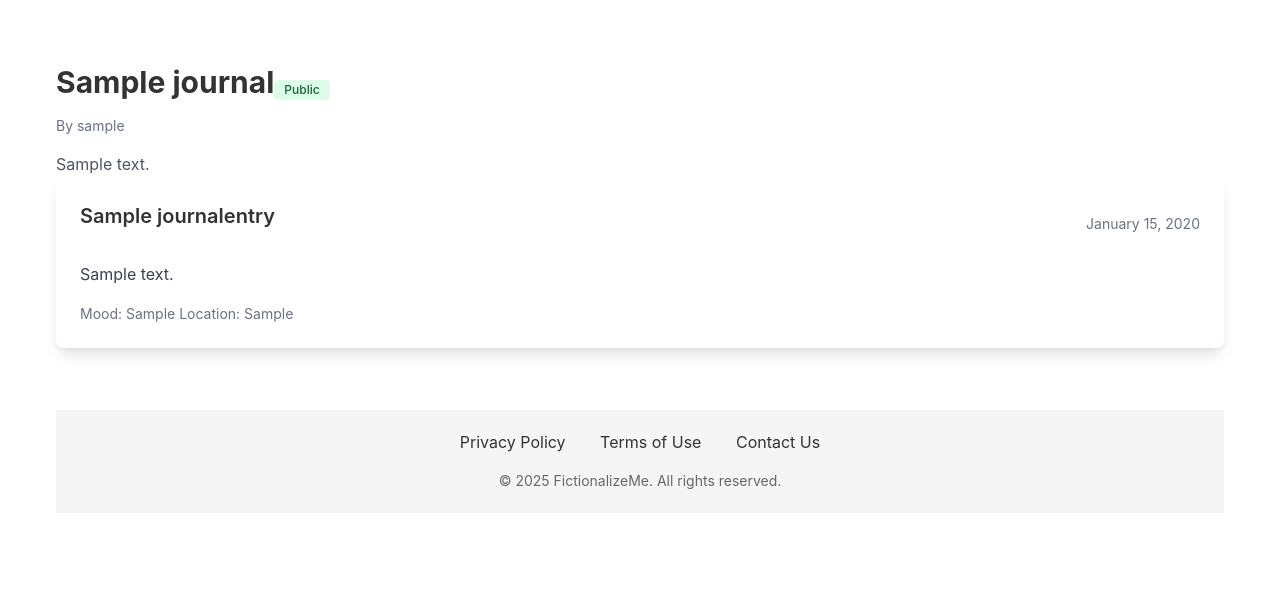
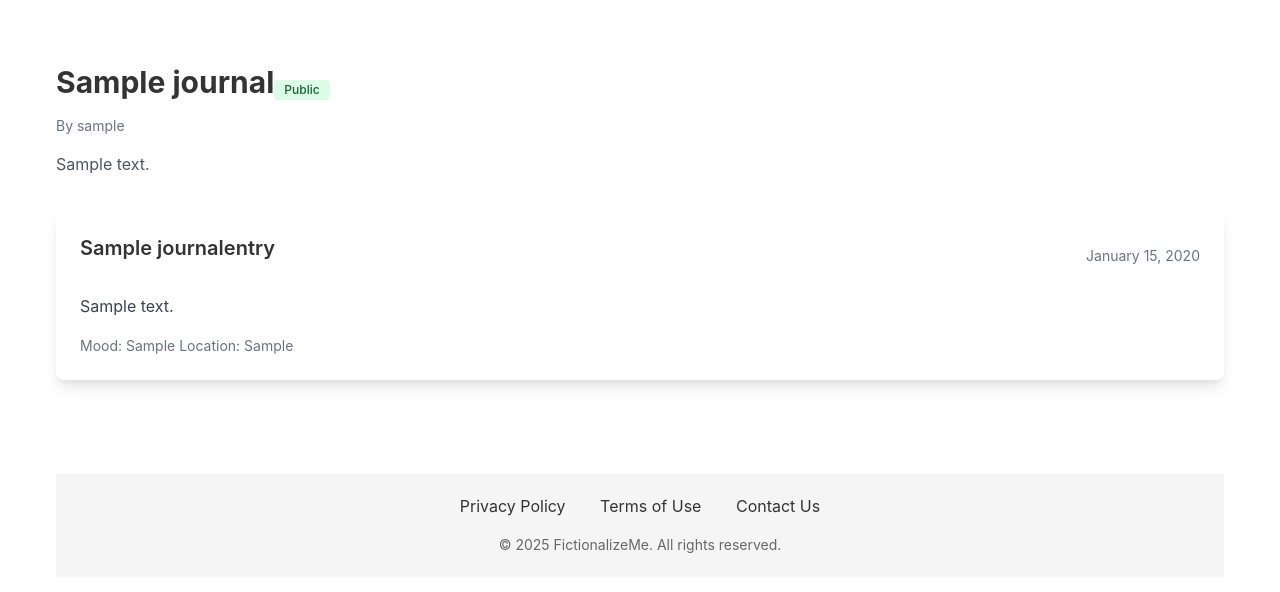
Before and after one commit to n14little/fictionalize-me, a Django app: page /journals/00000000-0000-0000-0000-000000000001/ in a window 1280 px wide. Shown: the part 103-695 px from the top of the page. Run offline with Django 5.2, Linux system fonts and the light colour scheme; tables that the repository leaves empty hold one stand-in row (values such as "Sample post").

Commit message:
chore: add some styling to the cards

```diff
--- a/journals/templates/journals/journal_detail.html
+++ b/journals/templates/journals/journal_detail.html
@@ -29,9 +29,9 @@
         <p class="text-gray-600">{{ journal.description }}</p>
     </div>
 
-    <div class="space-y-6">
+    <div>
         {% for entry in entries %}
-        <div class="bg-white shadow-lg rounded-lg overflow-hidden">
+        <div class="interactive-card bg-white shadow-lg rounded-lg overflow-hidden mb-8">
             <div class="p-6">
                 <div class="flex justify-between items-center mb-4">
                     <h2 class="text-xl font-semibold">{{ entry.title }}</h2>
--- a/journals/templates/journals/journal_list.html
+++ b/journals/templates/journals/journal_list.html
@@ -11,7 +11,7 @@
 
     <div class="grid grid-cols-1 md:grid-cols-2 lg:grid-cols-3 gap-6">
         {% for journal in journals %}
-        <div class="card-rise bg-white shadow-lg rounded-lg overflow-hidden cursor-pointer" onclick="window.location='{% url 'journals:journal_detail' journal.id %}'">
+        <div class="interactive-card bg-white shadow-lg rounded-lg overflow-hidden cursor-pointer" onclick="window.location='{% url 'journals:journal_detail' journal.id %}'">
             <div class="p-6">
                 <div class="flex justify-between items-start mb-2">
                     <h2 class="text-xl font-semibold">{{ journal.title }}</h2>
--- a/static/css/main.css
+++ b/static/css/main.css
@@ -121,6 +121,10 @@
   margin-bottom: 1.5rem;
 }
 
+.mb-8 {
+  margin-bottom: 2rem;
+}
+
 .mb-2 {
   margin-bottom: 0.5rem;
 }
@@ -200,14 +204,15 @@
   color: #1d4ed8;
 }
 
-/* Card Rise Effect - Alternative to scale that prevents text blur */
-.card-rise {
+/* Interactive Card Utility Class for any card elements */
+.interactive-card {
   position: relative;
   top: 0;
   transition: top 0.3s ease, box-shadow 0.3s ease;
+  cursor: pointer;
 }
 
-.card-rise:hover {
+.interactive-card:hover {
   top: -8px; /* Move card up slightly instead of scaling */
   box-shadow: 0 20px 25px -5px rgba(0, 0, 0, 0.1), 0 10px 10px -5px rgba(0, 0, 0, 0.04);
 }
```
